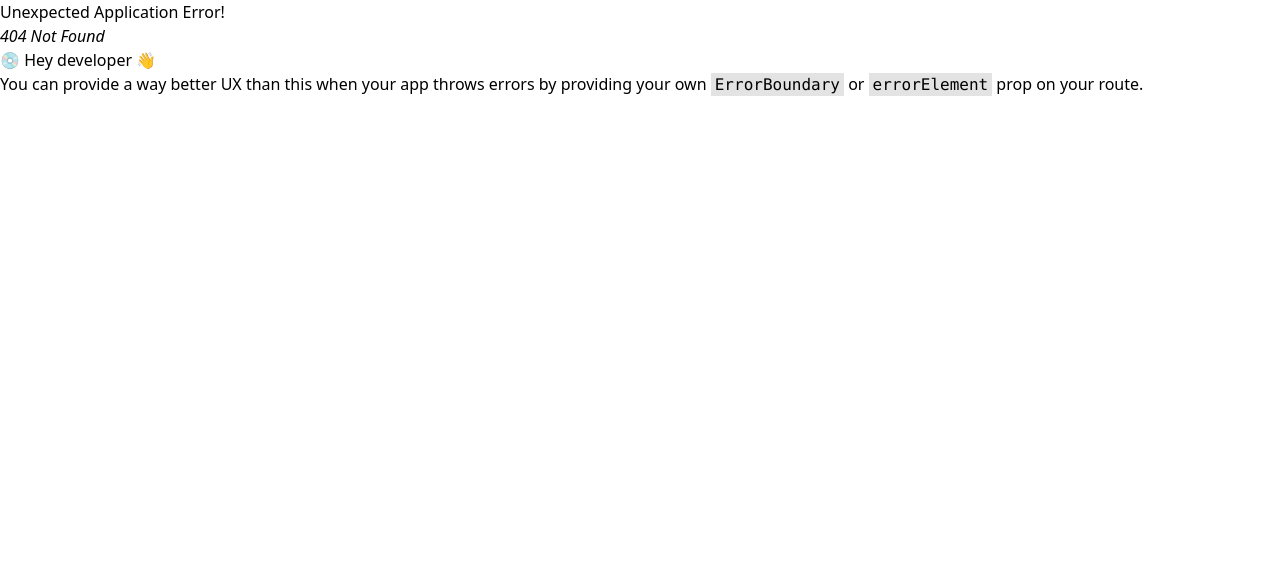
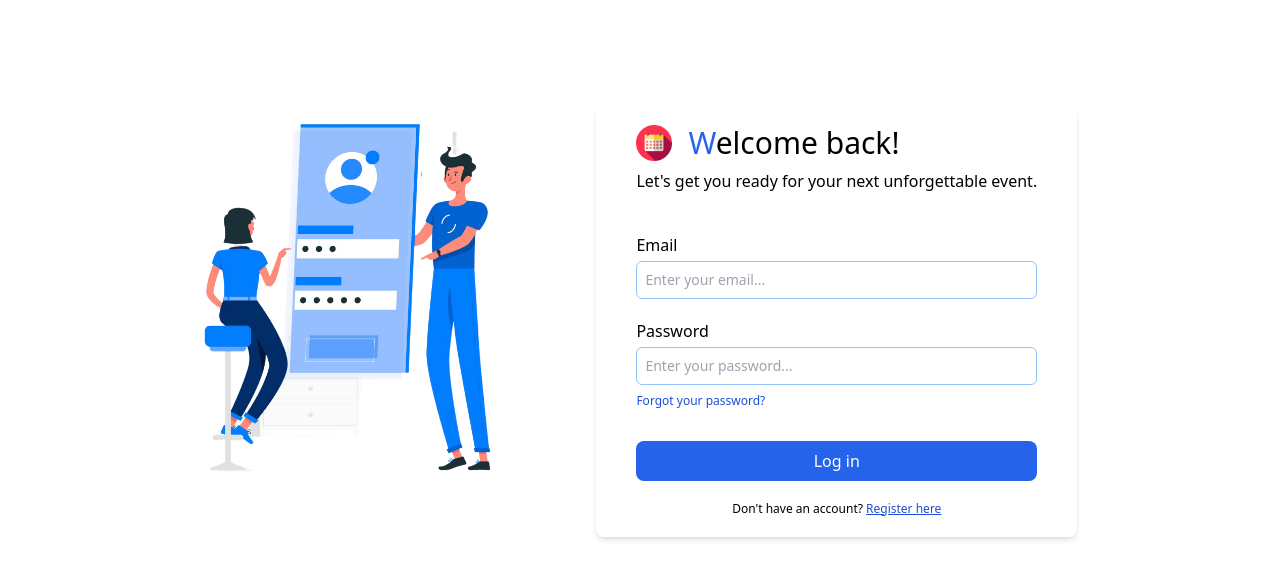
Before and after one commit to palakshipglobal/EventManager, a React (Vite) app: page /login in a window 1280 px wide. Before the commit this address had no page. Shown: the top 578 px of the page. Built offline with nearby package versions, Linux system fonts and the light colour scheme.

Commit message:
Login Page

```diff
--- a/src/App.jsx
+++ b/src/App.jsx
@@ -3,6 +3,7 @@ import { createBrowserRouter, RouterProvider } from "react-router-dom";
 import Home from "./components/Home";
 import About from "./components/About";
 import PageWrapper from "./PageWrapper";
+import Login from "./authentication/Login";
 
 function App() {
   const heroSectionRef = useRef(null);
@@ -24,6 +25,10 @@ function App() {
         { path: "/about-us", element: <About /> },
       ],
     },
+    {
+      path: "/login",
+      element:<Login/>
+    },
   ]);
   return <RouterProvider router={router} />;
 }
--- /dev/null
+++ b/src/authentication/Input.tsx
@@ -0,0 +1,19 @@
+import React from "react";
+
+interface InputProps {
+  type: string;
+  placeholder: string;
+  className?: string;
+}
+
+const Input = ({ type, placeholder, className }: InputProps) => {
+  return (
+    <input
+      type={type}
+      placeholder={placeholder}
+      className={`rounded-md h-10 w-full focus-visible:outline-none focus-visible:ring-1 focus:ring-blue-400 p-2 border border-blue-300 text-sm  ${className}`}
+    />
+  );
+};
+
+export default Input;
--- /dev/null
+++ b/src/authentication/Label.tsx
@@ -0,0 +1,7 @@
+import React from "react";
+
+function Label({ className, title }) {
+  return <label className={`${className}`}>{title}</label>;
+}
+
+export default Label;
--- /dev/null
+++ b/src/authentication/Login.tsx
@@ -0,0 +1,41 @@
+import React from "react";
+import { LazyLoadImage } from "react-lazy-load-image-component";
+import login from "../assets/login.png";
+import login2 from "../assets/login2.png";
+import Input from "./Input";
+import Label from "./Label";
+import { EyeOff, Eye } from "lucide-react";
+import logo from "../assets/Logo.png";
+
+function Login() {
+  return (
+    <div className="flex flex-col md:flex-row items-center justify-center p-2">
+      <LazyLoadImage
+        src={login2}
+        className="h-60 w-60 md:h-80 -mt-14 md:-mt-0 pt-10 md:w-80 lg:-ml-28 lg:h-2/5 lg:w-2/5"
+      />
+      <div className="max-w-max md:mt-20 shadow-md rounded-lg p-5 md:px-10 md:py-5">
+        <div className="flex gap-x-4">
+          <img src={logo} className="w-9 h-9" />
+          <p className="text-3xl font-medium text-left">
+            <span className="text-blue-600">W</span>elcome back!
+          </p>
+        </div>
+        <p className="mt-2 text-sm md:text-base">Let's get you ready for your next unforgettable event.</p>
+        <div className="flex flex-col">
+          <Label title="Email" className="mt-5 md:mt-10" />
+          <Input type="email" className="mt-1" placeholder="Enter your email..." />
+          <Label title="Password" className="mt-5" />
+          <Input type="password" className="w-full h-16 mt-1" placeholder="Enter your password..." />
+          <p className="text-blue-700 hover:underline cursor-pointer text-xs mt-2">Forgot your password?</p>
+          <button className="bg-blue-600 hover:bg-blue-500 text-white w-full py-2 rounded-lg mt-8">Log in</button>
+          <p className="mt-2 md:mt-5 text-xs text-center">
+            Don't have an account? <span className="text-blue-700 underline cursor-pointer">Register here</span>
+          </p>
+        </div>
+      </div>
+    </div>
+  );
+}
+
+export default Login;
--- a/src/components/Navbar.tsx
+++ b/src/components/Navbar.tsx
@@ -30,8 +30,8 @@ const Navbar = ({ refs }) => {
   };
 
   return (
-    <div className="fixed bg-white z-50 w-full flex py-3 px-6 md:px-12 lg:px-16 justify-between items-center cursor-pointer">
-      <div className="flex items-start gap-2">
+    <div className="fixed bg-white z-50 w-full flex py-3 px-6 md:px-12 lg:px-16 justify-between items-center ">
+      <div className="flex items-start gap-2 cursor-pointer">
         <img src={logo} className="h-7 w-7" alt="Logo" />
         <p className="md:text-xl text-md font-medium">
           EveMana<span className="text-blue-700">ge</span>
@@ -40,7 +40,9 @@ const Navbar = ({ refs }) => {
       <div className="md:flex md:gap-7 hidden">
         {navigationItems.map((item, index) => (
           <p key={index} onClick={() => handleClick(item)} className="group cursor-pointer flex flex-col">
-            <span className="hover:text-blue-600 hover:scale-105 text-base duration-100">{item.name}</span>
+            <span className="hover:text-blue-600 hover:scale-105 text-base duration-100 cursor-pointer">
+              {item.name}
+            </span>
             <span className="w-0 h-0.5 bg-blue-700 transition-all duration-500 ease-in-out group-hover:w-full"></span>
           </p>
         ))}
@@ -49,13 +51,14 @@ const Navbar = ({ refs }) => {
         <Menu onClick={handleIsOpen} />
       </div>
       <div className="hidden md:block">
-        <div className="flex items-center justify-center gap-3">
-          <Button text="Login" className="bg-blue-700 text-white hover:bg-blue-600" />
-          <button className="px-2.5 py-1 rounded-full bg-blue-500 text-white">PJ</button>
+        <div className="flex items-center text-blue-600 justify-center gap-1 cursor-pointer">
+          <Link to="/login">Login</Link>
+          <p className="text-black">/</p>
+          <p>Register</p>
         </div>
       </div>
       {isOpen && (
-        <div className="md:hidden flex flex-col gap-4 mt-14 py-2 fixed right-5 w-32 shadow-md bg-white rounded-lg">
+        <div className="md:hidden flex flex-col gap-4 mt-44 py-2 fixed right-5 pl-2 w-32 shadow-md bg-white rounded-lg">
           {navigationItems.map((item, index) => (
             <p key={index} onClick={() => handleClick(item)} className="group cursor-pointer flex flex-col">
               <span className="hover:text-blue-600 hover:scale-105 text-base duration-100">{item.name}</span>
```
Also changed, not shown: src/assets/login.png (added), src/assets/login2.png (added).
